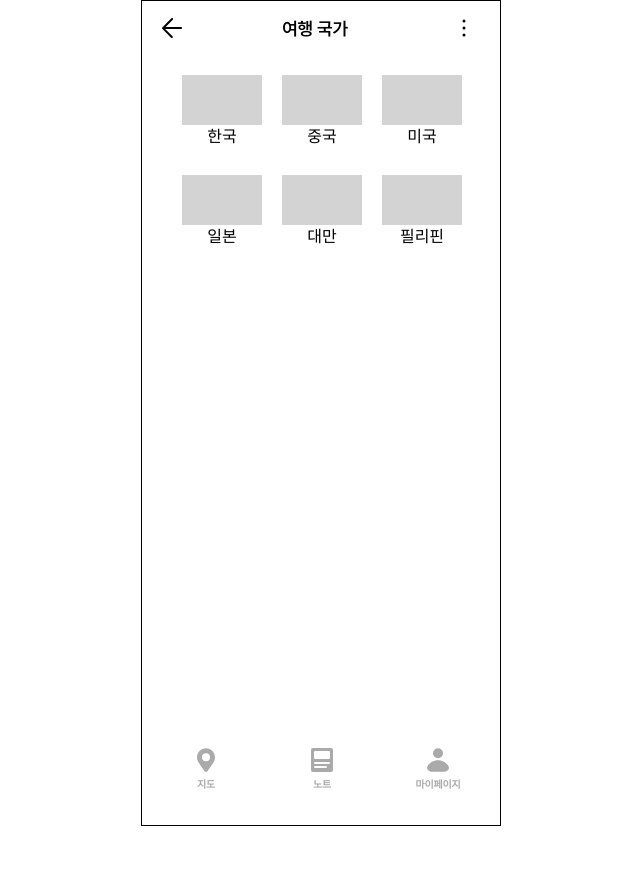
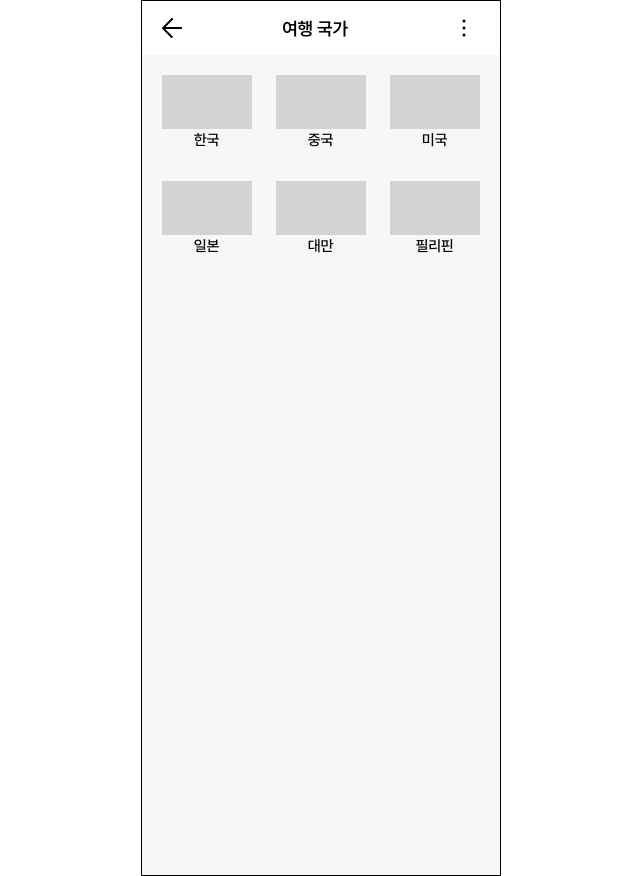
Before and after one commit to teo-sprint-16-3/client, a React (Vite) app: page /my/stamp in a window 1280 px wide. Shown: the whole page, without its empty margins (319-959 px from the left). Before the commit the page ends 826 px from the top, so only its background shows below. Built offline with nearby package versions, Linux system fonts and the light colour scheme.

Commit message:
feat: Stamp 디자인 임시 적용

```diff
--- a/src/components/Stamp/index.module.scss
+++ b/src/components/Stamp/index.module.scss
@@ -1,31 +1,43 @@
 .container {
-  padding: 10px 30px;
+  height: 100vh;
+  background: #f7f7f7;
 }
 .stamp {
-  width: 300px;
-  height: 750px;
+  display: flex;
+  flex-wrap: wrap;
+  margin: 0px 20px;
+  gap: 25px;
 }
 .noStamp {
   display: flex;
+  width: 358px;
+  height: 815px;
+  align-items: center;
   justify-content: center;
-  align-items: center;
-  width: 300px;
-  height: 750px;
+  background: #f7f7f7;
+  gap: 25px;
 }
 .stampBox {
   float: left;
   justify-content: space-between;
-  width: 80px;
-  height: 80px;
-  margin: 10px;
+  width: 89px;
+  height: 81px;
 }
 .nameBox {
   display: flex;
   justify-content: center;
-  margin-top: 4px;
+  color: #000;
+
+  /* body/b1 */
+  font-family: Pretendard;
+  font-size: 15px;
+  font-style: normal;
+  font-weight: 500;
+  line-height: 150%; /* 22.5px */
+  letter-spacing: -0.3px;
 }
 .flag {
-  width: 80px;
-  height: 50px;
+  width: 90px;
+  height: 54px;
   background-color: lightgray;
 }
--- a/src/pages/StampPage/index.module.scss
+++ b/src/pages/StampPage/index.module.scss
@@ -0,0 +1,9 @@
+.container {
+  display: flex;
+  width: 358px;
+  padding-bottom: 0px;
+  flex-direction: column;
+  align-items: center;
+  gap: 20px;
+  background: #f7f7f7;
+}
--- a/src/pages/StampPage/index.tsx
+++ b/src/pages/StampPage/index.tsx
@@ -1,13 +1,13 @@
 import Header from "../../components/Stamp/Header";
 import Stamp from "../../components/Stamp";
-import GNB from "../../components/GNB";
+
+import styles from "./index.module.scss";
 
 const StampPage = () => {
   return (
-    <div>
+    <div className={styles.container}>
       <Header />
       <Stamp />
-      <GNB />
     </div>
   );
 };
```
